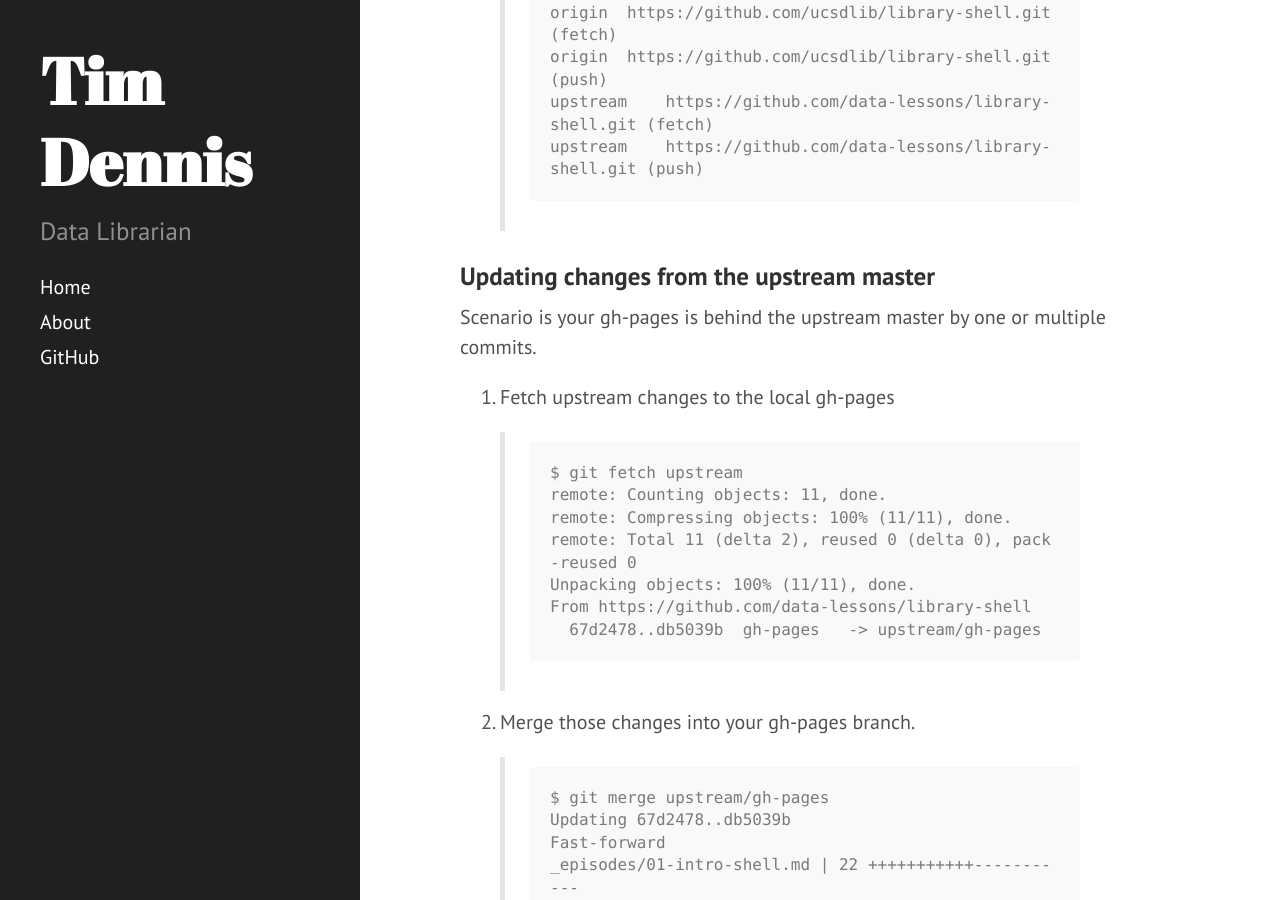
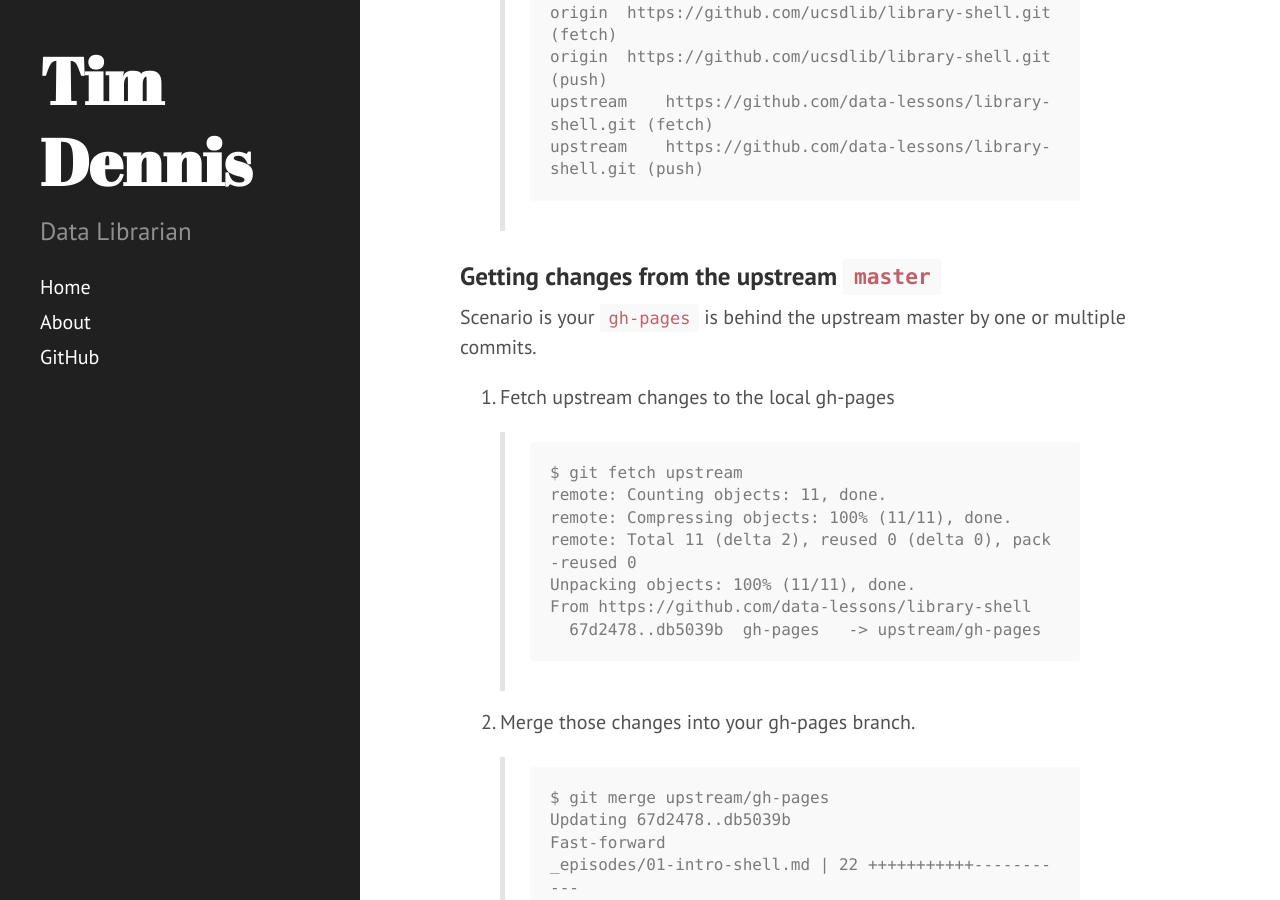
Before and after one commit to jt14den/jt14den.github.io, a Jekyll site: the page built from _posts/2016-07-25-contributing-carpentries.md, in a window 1280 px wide and 900 px high, scrolled down 1096 px. Built offline with Jekyll 4.4.1, drawn with Linux system fonts in a browser that asks for light colours.

Commit message:
adding mentions

````diff
--- a/_config.yml
+++ b/_config.yml
@@ -21,7 +21,7 @@
 
 # Custom vars
 version:          2.1.0
-gems: [jekyll-paginate]
+gems: [jekyll-paginate, jekyll-mentions]
 
 github:
   repo:           https://github.com/jt14den/
--- a/_posts/2016-07-25-contributing-carpentries.md
+++ b/_posts/2016-07-25-contributing-carpentries.md
@@ -33,9 +33,9 @@
     >upstream    https://github.com/data-lessons/library-shell.git (push)
     >```
 
-### Updating changes from the upstream master
+### Getting changes from the upstream `master`
 
-Scenario is your gh-pages is behind the upstream master by one or multiple commits.
+Scenario is your `gh-pages` is behind the upstream master by one or multiple commits.
 
 4. Fetch upstream changes to the local gh-pages
 
@@ -93,6 +93,7 @@
 8. The maintainer of the lesson will review the changes and merge them into the upstream repository. They might also have questions for you and will comment on your request before the changes can be merged.
 
 Credits:
+
 1. Matt Critchlow @mcritchlow led us through the development workflow. Juliane Schneider pitviper6, as a maintainer for the Open Refine lesson, also was a great resource for figuring out the carpentry workflow.
 1. [Development workflow with Git: Fork, Branching, Commits, and Pull Request](https://github.com/sevntu-checkstyle/sevntu.checkstyle/wiki/Development-workflow-with-Git:-Fork,-Branching,-Commits,-and-Pull-Request)
 2. [Configuring a remote for a fork](https://help.github.com/articles/configuring-a-remote-for-a-fork/)
````
